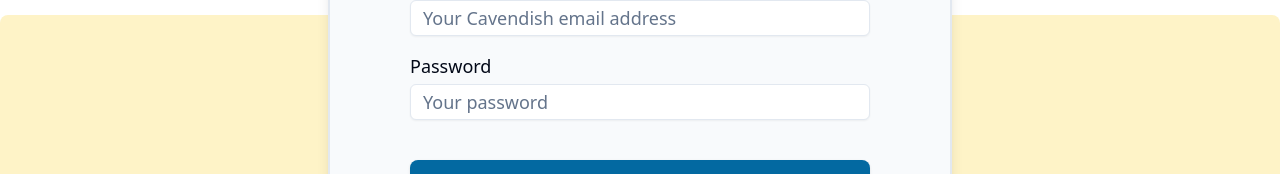
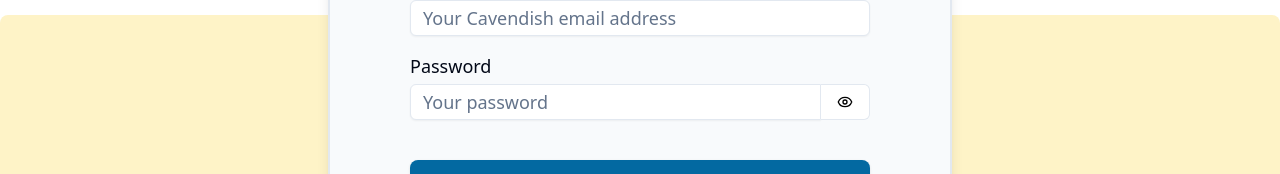
Before and after one commit to josfam/doorways, a React (Vite) app in the folder frontend/: page / in a window 1280 px wide. Shown: the part 385-559 px from the top of the page. Built offline with nearby package versions, Linux system fonts and the light colour scheme; no server answers.

Commit message:
Add password visibility eye toggle

```diff
--- a/frontend/src/pages/LoginPage.tsx
+++ b/frontend/src/pages/LoginPage.tsx
@@ -7,11 +7,12 @@ import { authAPIUrl } from "@/constants";
 import { toast } from "react-toastify";
 import { toastDuration } from "@/constants";
 import { useNavigate, useLocation } from "react-router-dom";
-import { useRef, useEffect } from "react";
+import { useRef, useEffect, useState } from "react";
 import { jwtDecode } from "jwt-decode";
 import { role_names } from "@/constants";
 import type { JwtPayload } from "@/types/types";
 import { routeUrl } from "@/routing";
+import { Eye, EyeClosed } from "lucide-react";
 
 const loginFormSchema = z.object({
   email: z
@@ -47,6 +48,7 @@ const useLogin = () => {
 const LoginPage = () => {
   const navigate = useNavigate();
   const location = useLocation();
+  const [showPassword, setShowPassword] = useState<boolean>(false);
   const toastShown = useRef(false); // prevent re-rendering twice
 
   const form = useForm({
@@ -61,6 +63,10 @@ const LoginPage = () => {
       handleLogin(value);
     },
   });
+
+  const togglePasswordVisibility = () => {
+    setShowPassword(!showPassword);
+  };
 
   // Showing success toast after logout
   useEffect(() => {
@@ -176,11 +182,12 @@ const LoginPage = () => {
                 <label htmlFor="password" className="text-lg">
                   Password
                 </label>
+                <div className="flex w-full">
                   <Input
-                  type="password"
+                    type={showPassword ? "text" : "password"}
                     id="password"
                     name="password"
-                  className={`form-input`}
+                    className={`form-input flex flex-grow rounded-r-none`}
                     placeholder="Your password"
                     onBlur={field.handleBlur}
                     onChange={(e) => field.handleChange(e.target.value)}
@@ -189,6 +196,14 @@ const LoginPage = () => {
                       field.state.meta.isTouched
                     }
                   />
+                  <Button
+                    type="button"
+                    onClick={() => togglePasswordVisibility()}
+                    className="border-l-none rounded-l-none border-l-0 border-slate-200 bg-white text-black shadow-none hover:bg-slate-300 active:ring-0"
+                  >
+                    {showPassword ? <EyeClosed /> : <Eye />}
+                  </Button>
+                </div>
                 {field.state.meta.errors.length > 0 &&
                 field.state.meta.isTouched ? (
                   <div className="text-sm text-destructive">
--- a/frontend/src/style.css
+++ b/frontend/src/style.css
@@ -12,7 +12,7 @@
 }
 
 .form-input {
-  @apply w-full bg-white text-lg;
+  @apply w-full border-slate-200 bg-white text-lg;
 }
 
 .page-header {
```
Lines whose indentation alone changed are shown as unchanged.
